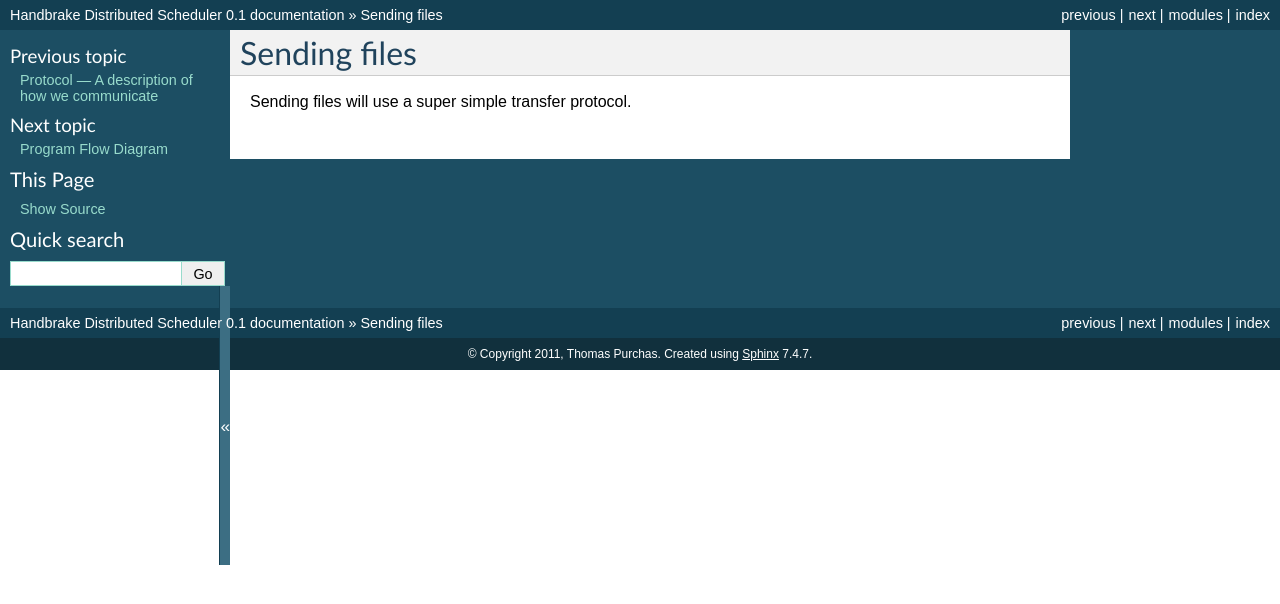
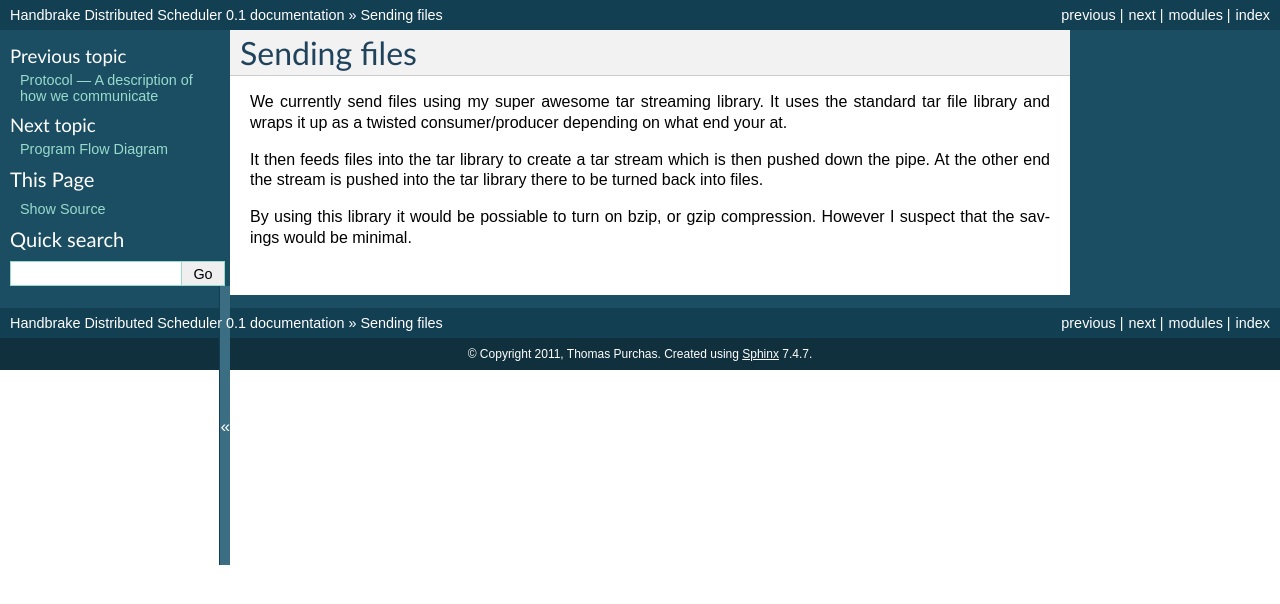
Before and after one commit to thomaspurchas/The-Handbrake-Distributed-Scheduler, a Sphinx documentation site: the page built from Docs/source/specs/sendingFiles.rst, in a window 1280 px wide. Shown: the top 604 px of the page. Built offline with Sphinx 7.4.7, drawn with Linux system fonts in a browser that asks for light colours.

Commit message:
I have updated the filesending docs to reflect what I have done.

```diff
--- a/Docs/source/specs/sendingFiles.rst
+++ b/Docs/source/specs/sendingFiles.rst
@@ -3,4 +3,13 @@
 Sending files
 =============
 
-Sending files will use a super simple transfer protocol.
+We currently send files using my super awesome tar streaming library.
+It uses the standard tar file library and wraps it up as a twisted
+consumer/producer depending on what end your at.
+
+It then feeds files into the tar library to create a tar stream
+which is then pushed down the pipe. At the other end the stream is
+pushed into the tar library there to be turned back into files.
+
+By using this library it would be possiable to turn on bzip, or
+gzip compression. However I suspect that the savings would be minimal.
```
